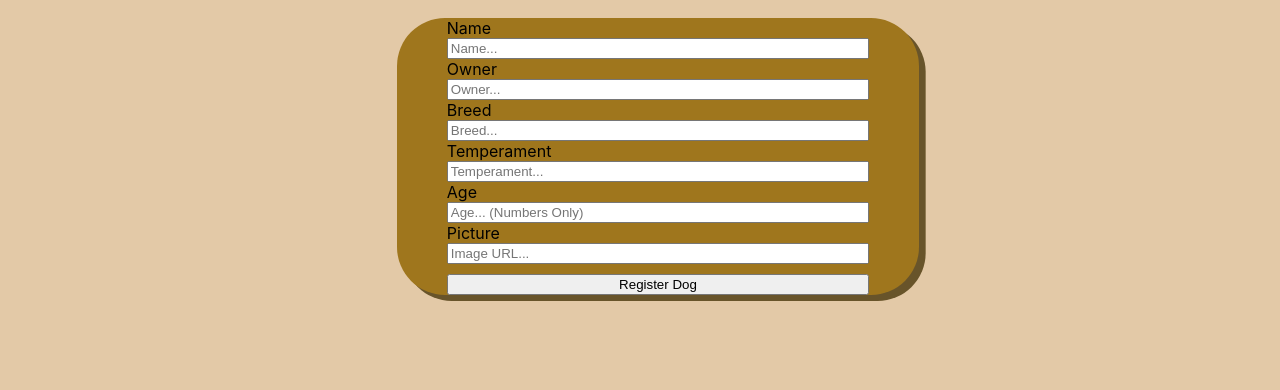
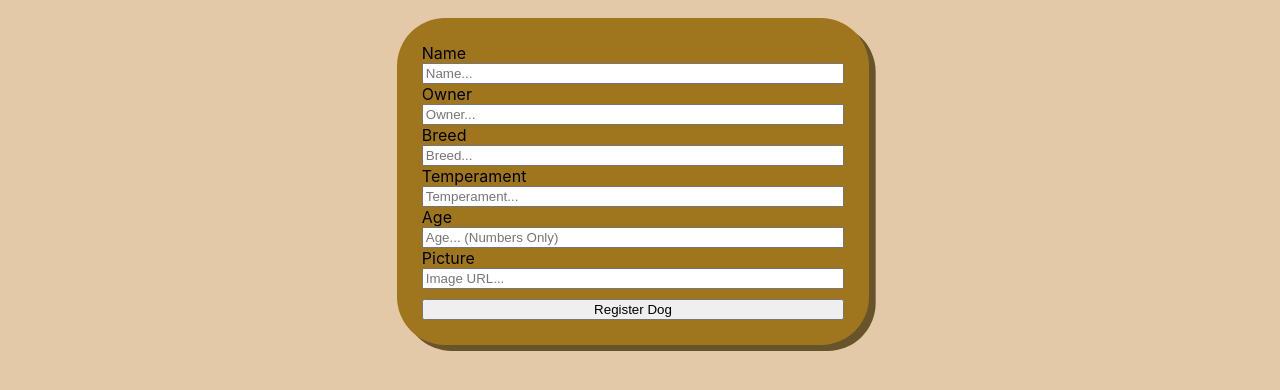
Before and after one commit to brianabrewster/Phase-3-Project-Frontend, a React app in the folder phase-3-project-frontend/: page /application in a window 1280 px wide. Shown: the part 142-532 px from the top of the page. Built offline with nearby package versions, Linux system fonts and the light colour scheme; no server answers.

Commit message:
small css changes

```diff
--- a/phase-3-project-frontend/src/index.css
+++ b/phase-3-project-frontend/src/index.css
@@ -178,8 +178,7 @@ nav a.active {
   flex-direction: column;
   justify-content: center;
   max-width: 50%;
-  padding-left: 50px;
-  padding-right: 50px;
+  padding: 25px;
   background-color: rgb(159, 118, 29);
   border-radius: 3rem;
   box-shadow: 5pt 6px rgba(74, 55, 12, 0.8);
```
